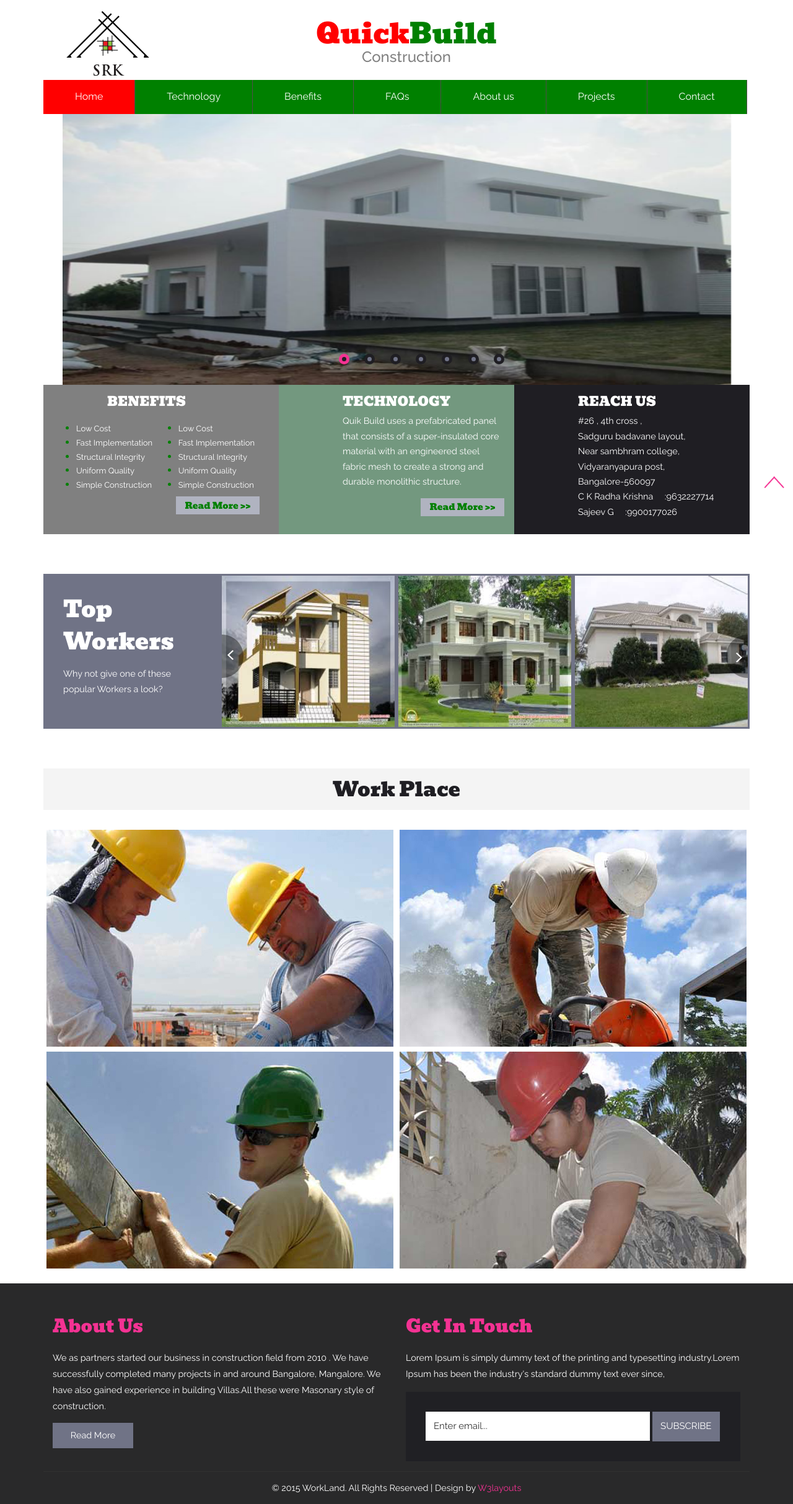
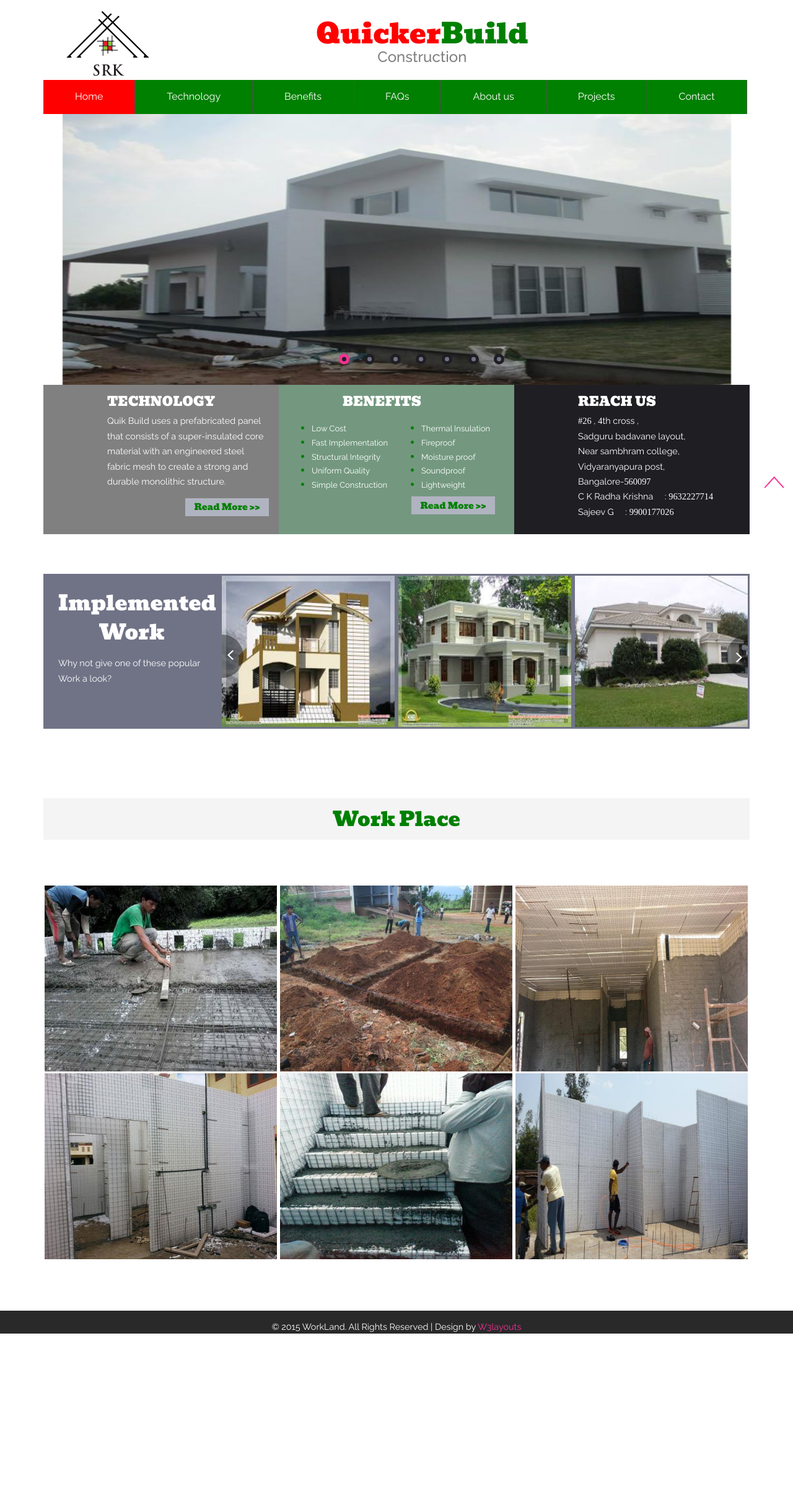
Before and after one commit to harshravi/mynewproject, a Django app: page / in a window 1280 px wide. Shown: the whole page at 62% size. After the commit the page ends 2152 px from the top, so only its background shows below. Run offline with Django 3.2, Linux system fonts and the light colour scheme; some libraries are stand-ins or nearby versions; some web fonts are replaced.

Commit message:
changed some texr in index.html

```diff
--- a/Templates/index.html
+++ b/Templates/index.html
@@ -13,6 +13,8 @@
 <!-- Custom Theme files -->
 <link href="{% static "css/style.css" %}" rel='stylesheet' type='text/css' />
 <script src="{% static "js/jquery-1.11.1.min.js" %}"></script>
+<script src="{% static "js/bootstrap.min.js" %}"></script>
+
 <!--webfonts-->
  <link href='http://fonts.googleapis.com/css?family=Days+One|Bree+Serif|Raleway:400,200,300,500,600|Bevan' rel='stylesheet' type='text/css'>
 <!--//webfonts-->
@@ -32,7 +34,7 @@
 				</div>
 				<div class="logo logo-text col-md-8">
 					<a href="index.html">
-						<h1>Quick<span>Build</span></h1>
+						<h1>Quicker<span>Build</span></h1>
 						<h3 class="sub-title">Construction</h3>
 					</a>
 				</div>
@@ -119,6 +121,18 @@
 		<div class="banner-bottom">
 			<div class="container">
 			 <div class="banner-bot-grids">
+				 <div class="col-md-4 banner-grid two">
+				      <div class="col-md-3 icon">
+						<i class="glyphicon glyphicon-wrench"> </i>
+					</div>
+					<div class="col-md-9 icon-text">
+					     <h4>Technology</h4>
+						<p>Quik Build uses a prefabricated panel that consists of a super-insulated core material with an engineered steel fabric mesh to create a strong and durable monolithic structure.</p>
+						<a class="read" href="about.html">Read More >></a>
+					 </div>
+					 <div class="clearfix"> </div>
+
+				 </div>
 				 <div class="col-md-4 banner-grid one">
 				      <div class="col-md-3 icon">
 						<i class="glyphicon glyphicon-time"> </i>
@@ -134,29 +148,17 @@
 								<li><a href="benefits.html">Simple Construction</a></li>
 							</ul>
 							<ul class="panel_list2">
-								<li><a href="benefits.html">Low Cost</a></li>
-								<li><a href="benefits.html">Fast Implementation</a></li>
-								<li><a href="benefits.html">Structural Integrity</a></li>
-								<li><a href="benefits.html">Uniform Quality</a></li>
-								<li><a href="benefits.html">Simple Construction</a></li>
+								<li><a href="benefits.html">Thermal Insulation</a></li>
+								<li><a href="benefits.html">Fireproof</a></li>
+								<li><a href="benefits.html">Moisture proof</a></li>
+								<li><a href="benefits.html">Soundproof</a></li>
+								<li><a href="benefits.html">Lightweight</a></li>
 							</ul>
 							<a class="read" href="about.html">Read More >></a>
 						</div>
 
 					 </div>
 					  <div class="clearfix"> </div>
-				 </div>
-				 <div class="col-md-4 banner-grid two">
-				      <div class="col-md-3 icon">
-						<i class="glyphicon glyphicon-wrench"> </i>
-					</div>
-					<div class="col-md-9 icon-text">
-					     <h4>Technology</h4>
-						<p>Quik Build uses a prefabricated panel that consists of a super-insulated core material with an engineered steel fabric mesh to create a strong and durable monolithic structure.</p>
-						<a class="read" href="about.html">Read More >></a>
-					 </div>
-					 <div class="clearfix"> </div>
-
 				 </div>
 				 <div class="col-md-4 banner-grid three">
 				     <div class="col-md-3 icon">
@@ -165,13 +167,13 @@
 					<div class="col-md-9 icon-text">
 					     <h4>Reach us</h4>
 						<p>
-							#26 ,  4th cross ,<br>
+							<i class="font-change">#26</i> ,  <i class="font-change">4</i>th cross ,<br>
 							Sadguru badavane layout,<br>
 							Near sambhram college, <br>
 							Vidyaranyapura post,<br>
-							Bangalore-560097<br>
-							C K Radha Krishna  <i class="glyphicon glyphicon-phone"> </i>&nbsp;:9632227714<br>
-                			Sajeev  G  <i class="glyphicon glyphicon-phone"> </i>&nbsp;:9900177026
+							Bangalore-<i class="font-change">560097</i><br>
+							C K Radha Krishna  <i class="glyphicon glyphicon-phone"> </i>&nbsp;:&nbsp;<i class="font-change">9632227714</i><br>
+                			Sajeev  G  <i class="glyphicon glyphicon-phone"> </i>&nbsp;:&nbsp;<i class="font-change">9900177026</i>
 						<!--website :<a href="http://www.beardsell.co.in/" target="_blank"> www.beardsell.co.in</a><br />-->
 
 
@@ -190,8 +192,8 @@
 	 				 <div class="container">
 						<!--sreen-gallery-cursual-->
 						<div class="col-md-3 top-games">
-						      <h3>Top Workers</h3>
-							  <p>Why not give one of these popular Workers a look?</p>
+						      <h3>Implemented Work</h3>
+							  <p>Why not give one of these popular Work a look?</p>
 						</div>
 						<div class="col-md-9 g-views">
 							<ul id="flexiselDemo3">
@@ -293,13 +295,27 @@
 			</div>
 	</div>
 	<!--start-latest-->
-		<div class="latest-post">
+<!-- 		<div class="latest-post">
 			<div class="container">
 			        <h3>Work Place</h3>
 			      <div class="grid">
-					<div class="col-md-6 l-grids">
+					<div class="col-md-4 l-grids">
 						<figure class="effect-bubba">
-							<img src="{% static "images/l1.jpg" %}" alt=""/>
+							<img src="{% static "images/6.jpg" %}" alt=""/> -->
+<!-- 							<figcaption>
+								<h4>QuickerBuild</h4>
+								<p>In sit amet sapien eros Integer in tincidunt labore et dolore magna aliqua</p>
+								<div class="icon-links">
+									<a href="#"><i class="glyphicon glyphicon-paperclip"></i></a>
+									<a href="#"><i class="glyphicon glyphicon-eye-open"></i></a>
+									<a href="#"><i class="glyphicon glyphicon-heart-empty"></i></a>
+								</p>
+							</figcaption> -->
+<!-- 						</figure>
+					</div> -->
+<!-- 					<div class="col-md-4 l-grids">
+						<figure class="effect-bubba">
+							<img src="{% static "images/8.jpg" %}" alt=""/>
 							<figcaption>
 								<h4>WorkLand</h4>
 								<p>In sit amet sapien eros Integer in tincidunt labore et dolore magna aliqua</p>
@@ -311,9 +327,9 @@
 							</figcaption>
 						</figure>
 					</div>
-					<div class="col-md-6 l-grids">
+					 <div class="col-md-4 l-grids">
 						<figure class="effect-bubba">
-							<img src="{% static "images/l2.jpg" %}" alt=""/>
+							<img src="{% static "images/9.jpg" %}" alt=""/>
 							<figcaption>
 								<h4>WorkLand</h4>
 								<p>In sit amet sapien eros Integer in tincidunt labore et dolore magna aliqua</p>
@@ -325,9 +341,9 @@
 							</figcaption>
 						</figure>
 					</div>
-					 <div class="col-md-6 l-grids">
+					 <div class="col-md-4 l-grids">
 						<figure class="effect-bubba">
-							<img src="{% static "images/l3.jpg" %}" alt=""/>
+							<img src="{% static "images/10.jpg" %}" alt=""/>
 							<figcaption>
 								<h4>WorkLand</h4>
 								<p>In sit amet sapien eros Integer in tincidunt labore et dolore magna aliqua</p>
@@ -339,9 +355,23 @@
 							</figcaption>
 						</figure>
 					</div>
-					 <div class="col-md-6 l-grids">
+					 <div class="col-md-4 l-grids">
 						<figure class="effect-bubba">
-							<img src="{% static "images/l4.jpg" %}" alt=""/>
+							<img src="{% static "images/11.jpg" %}" alt=""/>
+							<figcaption>
+								<h4>WorkLand</h4>
+								<p>In sit amet sapien eros Integer in tincidunt labore et dolore magna aliqua</p>
+								<div class="icon-links">
+									<a href="#"><i class="glyphicon glyphicon-paperclip"></i></a>
+									<a href="#"><i class="glyphicon glyphicon-eye-open"></i></a>
+									<a href="#"><i class="glyphicon glyphicon-heart-empty"></i></a>
+								</p>
+							</figcaption>
+						</figure>
+					</div>
+					 <div class="col-md-4 l-grids">
+						<figure class="effect-bubba">
+							<img src="{% static "images/12.jpg" %}" alt=""/>
 							<figcaption>
 								<h4>WorkLand</h4>
 								<p>In sit amet sapien eros Integer in tincidunt labore et dolore magna aliqua</p>
@@ -356,13 +386,62 @@
 					<div class="clearfix"> </div>
 				</div>
 			</div>
+		</div> -->
+	<div class="gallery">
+			<div class="container">
+			         <h3>Work Place</h3>
+				<div class="portfolio-bottom">
+					<div class="gallery-one">
+						<div class="col-md-4 gallery-left">
+							<a href="{% static "images/6.jpg" %}" class=" mask b-link-stripe b-animate-go   swipebox"  title="Image Title">
+									<img src="{% static "images/6.jpg" %}" alt="" class="img-responsive zoom-img"/>
+							</a>
+						</div>
+						<div class="col-md-4 gallery-left">
+							<a href="{% static "images/8.jpg" %}" class=" mask b-link-stripe b-animate-go   swipebox"  title="Image Title">
+									<img src="{% static "images/8.jpg" %}" alt="" class="img-responsive zoom-img"/>
+							</a>
+						</div>
+						<div class="col-md-4 gallery-left">
+							<a href="{% static "images/9.jpg" %}" class=" mask b-link-stripe b-animate-go   swipebox"  title="Image Title">
+									<img src="{% static "images/9.jpg" %}" alt="" class="img-responsive zoom-img"/>
+							</a>
+						</div>
+						<div class="col-md-4 gallery-left">
+							<a href="{% static "images/10.jpg" %}" class=" mask b-link-stripe b-animate-go   swipebox"  title="Image Title">
+									<img src="{% static "images/10.jpg" %}" alt="" class="img-responsive zoom-img"/>
+							</a>
+						</div>
+						<div class="col-md-4 gallery-left">
+							<a href="{% static "images/11.jpg" %}" class=" mask b-link-stripe b-animate-go   swipebox"  title="Image Title">
+									<img src="{% static "images/11.jpg" %}" alt="" class="img-responsive zoom-img"/>
+							</a>
+						</div>
+						<div class="col-md-4 gallery-left">
+							<a href="{% static "images/12.jpg" %}" class=" mask b-link-stripe b-animate-go   swipebox"  title="Image Title">
+									<img src="{% static "images/12.jpg" %}" alt="" class="img-responsive zoom-img"/>
+							</a>
+						</div>
+
+						<div class="clearfix"> </div>
+					</div>
+				</div>
+			</div>
 		</div>
-
+	<!--swipebox -->
+			<link rel="stylesheet" href="{% static "css/swipebox.css" %}">
+				<script src="{% static "js/jquery.swipebox.min.js" %}"></script>
+				<script type="text/javascript">
+					jQuery(function($) {
+						$(".swipebox").swipebox();
+					});
+				</script>
+			<!--//swipebox Ends -->
 
 <!--footer-->
 		<div class="footer text-center">
 				<div class="container">
-					<div class="footer-grids">
+<!-- 					<div class="footer-grids">
 						<div class="col-md-6 footer-text">
 							<h3>About Us</h3>
 							<p>We as partners started our business in construction field from 2010 . We have successfully completed many projects in and around Bangalore, Mangalore. We have also gained experience in building Villas.All these were Masonary style of construction.</p>
@@ -377,7 +456,7 @@
 							</div>
 					</div>
 					<div class="clearfix"> </div>
-				</div>
+				</div> -->
 					<div class="copy">
 		              <p>&copy; 2015 WorkLand. All Rights Reserved | Design by <a href="http://w3layouts.com/">W3layouts</a> </p>
 		            </div>
--- a/static/css/style.css
+++ b/static/css/style.css
@@ -51,6 +51,10 @@
   font-style: normal;
   font-weight: 600;
   src: local('Raleway SemiBold'), local('Raleway-SemiBold'), url(http://fonts.gstatic.com/s/raleway/v9/xkvoNo9fC8O2RDydKj12b_k_vArhqVIZ0nv9q090hN8.woff2) format('woff2'), url(http://fonts.gstatic.com/s/raleway/v9/xkvoNo9fC8O2RDydKj12bxsxEYwM7FgeyaSgU71cLG0.woff) format('woff');
+}
+.font-change{
+  font-family: initial;
+  font-style: normal;
 }
 .contact-top-one{
   margin-bottom: 4em;
@@ -513,7 +517,7 @@
 .banner-grid.one,.banner-grid.two,.banner-grid.three {
   padding: 1em;
   margin: 0;
-  background: gray none repeat scroll 0% 0%;
+  background: rgb(115, 152, 127) none repeat scroll 0% 0%;
   min-height: 241px;
 }
 .contactno{color:green;}
@@ -526,7 +530,7 @@
   padding:0;
 }
 .banner-grid.two {
- background:rgb(115, 152, 127) none repeat scroll 0% 0%;
+ background:#808080 none repeat scroll 0% 0%;
 }
 .banner-grid.three {
     background:#1f1e23;
@@ -780,14 +784,14 @@
   margin: 0;
   background-color: #707386;
   height: 250px;
-  padding: 2em 2em;
+  padding: 1.5em;
   text-align: left;
 }
 .top-games  h3 {
-  font-size: 2.3em;
+  font-size: 2.1em;
   color: #fff;
   line-height: 1.4em;
-  text-align: left;
+  text-align: center;
   font-family: 'Bevan', cursive;
     font-weight: 400;
 }
@@ -995,8 +999,10 @@
 	width:100%;
 }
 .l-grids figure img {
-	position: relative;
-	display: block;
+  position: relative;
+  display: block;
+  height: 300px;
+  width: 375px;
 }
 
 .l-grids figure figcaption {
@@ -1253,6 +1259,8 @@
 	-moz-transform: scale(1, 1);
 	-moz-transition-timing-function: ease-out;
 	-moz-transition-duration: 250ms;
+  height: 300px;
+  width: 375px;
 }
 .post-details img {
   width: 100%;
@@ -1702,7 +1710,7 @@
   background-color: #F4F4F4;
   text-align: center;
   font-size: 2em;
-  color: #1f1e23;
+  color: green;
   font-family: 'Bevan', cursive;
   margin-bottom: 1.8em;
    font-weight: 400;
@@ -1842,7 +1850,7 @@
 /*--footer--*/
 .footer {
    background: #29292A;
-    padding: 2em 0 1em;
+   /* padding: 2em 0 1em;*/
   text-align:left;
 }
 .footer-grids h3{
@@ -1916,7 +1924,7 @@
 }
 .copy {
   text-align:center;
-    border-top: 1px ridge rgba(50, 50, 50, 0.92);
+   /* border-top: 1px ridge rgba(50, 50, 50, 0.92);*/
 	  padding-top: 1em;
   }
 .copy p {
--- a/static/css/swipebox.css
+++ b/static/css/swipebox.css
@@ -51,8 +51,10 @@
   display: inline-block;
   max-height: 100%;
   max-width: 100%;
-  width: auto;
-  height: auto;
+  height: 412px;
+  width: 621px;
+/*  width: auto;
+  height: auto;*/
   vertical-align: middle;
 }
 
```
